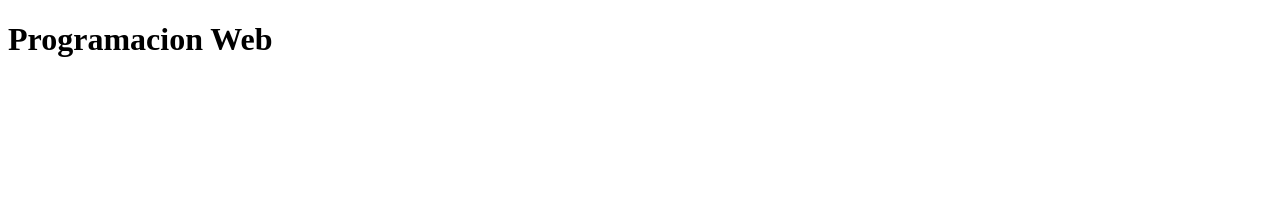
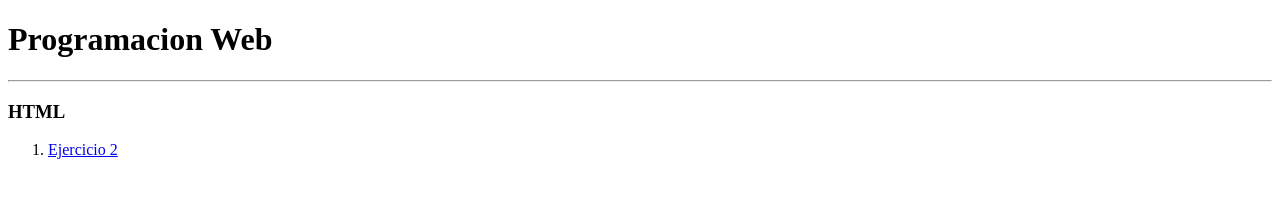
Before and after one commit to Manuel-Avila/Programacion-Web, a plain HTML site: page index.html in a window 1280 px wide. Drawn offline with Linux system fonts and the light colour scheme.

Commit message:
Update index.html

```diff
--- a/index.html
+++ b/index.html
@@ -5,5 +5,10 @@
   </head>
   <body>
     <h1>Programacion Web</h1>
+    <hr>
+    <h3>HTML</h3>
+    <ol>
+      <li><a href="Ejercicio-2/index.html">Ejercicio 2</a></li>
+    </ol>
   </body>
 </html>
```
